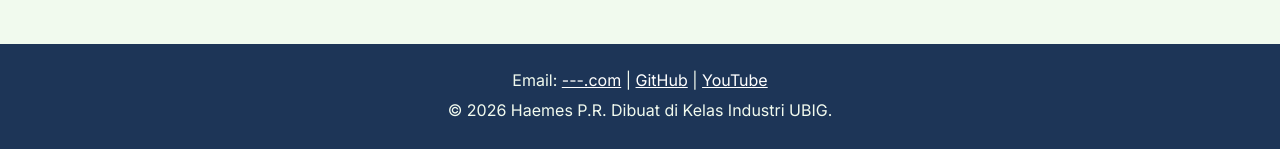
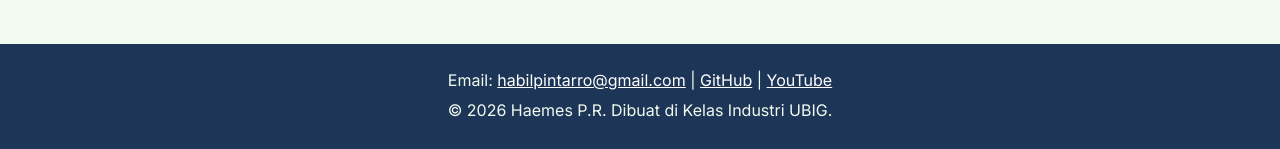
Before and after one commit to ayamgeprekrebus/portofolio, a plain HTML site: page index.html in a window 1280 px wide. Shown: the part 1197-1346 px from the top of the page. Drawn offline with Linux system fonts and the light colour scheme.

Commit message:
Selesaikan perubahan README

```diff
--- a/index.html
+++ b/index.html
@@ -125,8 +125,8 @@
 
     <footer>
         <p>Email:
-            <a href="---.com">
-                ---.com</a> |
+            <a href="mailto:habilpintarro@gmail.com">
+                habilpintarro@gmail.com</a> |
             <a href="https://github.com/ayamgeprekrebus" target="_blank">GitHub</a> |
             <a href="https://www.youtube.com/@haiyaam" target="_blank">YouTube</a>
         </p>
```
Also changed, not shown: kontak.html (+1 -1 lines), proyek.html (+2 -2 lines).
